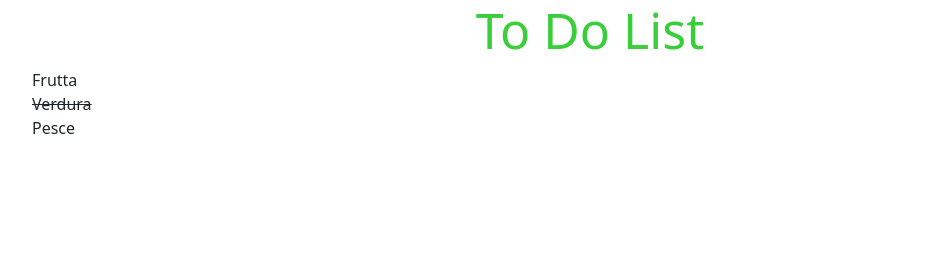
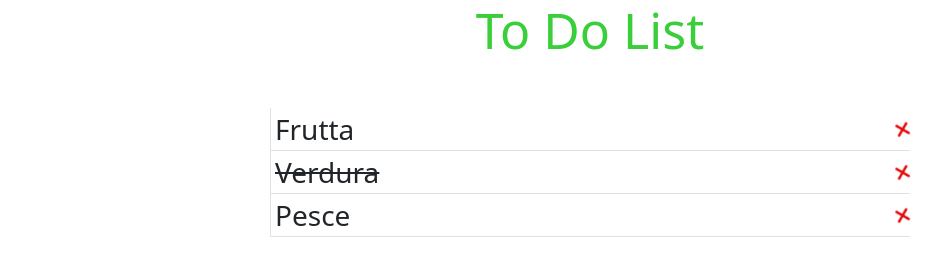
Before and after one commit to SalvatoreBrancato/vue-todolist, a plain HTML site: page index.html in a window 1280 px wide. Shown: the whole page, without its empty margins (50-992 px from the left). Drawn offline with nearby package versions, Linux system fonts and the light colour scheme.

Commit message:
Milestone_2

```diff
--- a/assets/main.js
+++ b/assets/main.js
@@ -17,8 +17,10 @@ createApp({
                 }
             ]
         }
+    }, methods:{
+        remove(i){
+            this.list.splice(i, 1)
+            console.log(`funziona`)
+        }
     }
-    // ,methods:{
-
-    // }
 }).mount(`#app`)
--- a/index.html
+++ b/index.html
@@ -14,9 +14,10 @@
         <div class="container">
             <h1 class="text-center">To Do List</h1>
         </div>
-        <div class="container">
-            <div v-for="(element, index) in list">
-                <div  :class="(element.done == false) ? `text-decoration-line-through` : ``">{{element.text}}</div>
+        <div class="col-6 m-auto mt-5">
+            <div v-for="(element, index) in list" class="d-flex justify-content-between border border-top-0 border-end-0 ps-1">
+                <div  :class="(element.done == false) ? `text-decoration-line-through` : ``" class="fs-3">{{element.text}}</div>
+                <i class="fa-solid fa-xmark fa-shake fa-lg d-flex align-items-center" @click="remove" style="color: #e70d0d;"></i>
             </div>
         </div>
 
```
Also changed, not shown: assets/style.css (line endings or trailing spaces).
